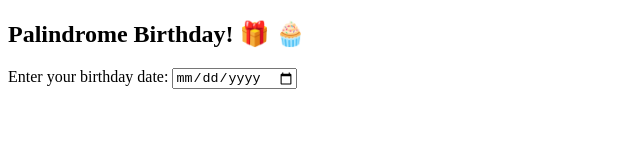
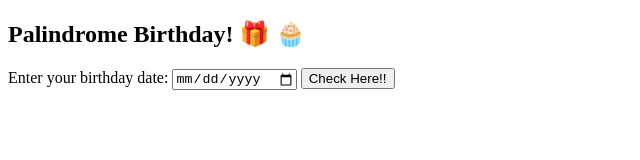
Before and after one commit to arpita-2/palindrome-birthday, a plain HTML site: page index.html in a window 1280 px wide. Shown: the whole page, without its empty margins (0-640 px from the left). Drawn offline with Linux system fonts and the light colour scheme.

Commit message:
submitbtn

```diff
--- a/index.html
+++ b/index.html
@@ -12,5 +12,7 @@
         <label class="input-label">Enter your birthday date:</label>
         <input class="input" id="bday-input" type="date" />
 
+        <button id="submit-btn">Check Here!!</button>
+
 </body>
 </html>
```
